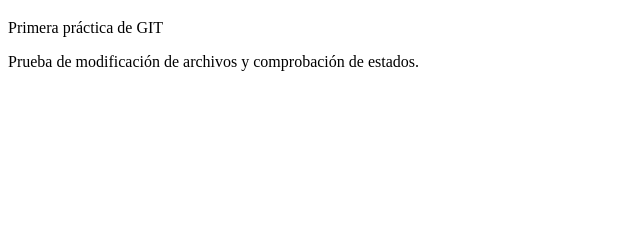
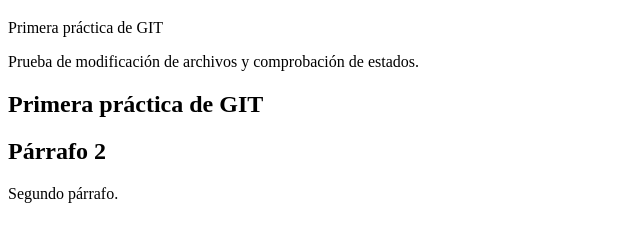
Before and after one commit to var-o18/PruebaGit2, a plain HTML site: page index.html in a window 1280 px wide. Shown: the part 61-302 px from the top of the page, without its empty margins (0-640 px from the left). Drawn offline with Linux system fonts and the light colour scheme.

```diff
--- a/index.html
+++ b/index.html
@@ -15,6 +15,15 @@
         Prueba de modificación de archivos y
         comprobación de estados.
     </p>
+
+
+
+    <h2>Primera práctica de GIT</h2>
+    <h2>Párrafo 2</h2>
+    <p>
+        Segundo párrafo.
+    </p>
+
 </body>
 
 </html>
```
Also changed, not shown: 1 other file.
